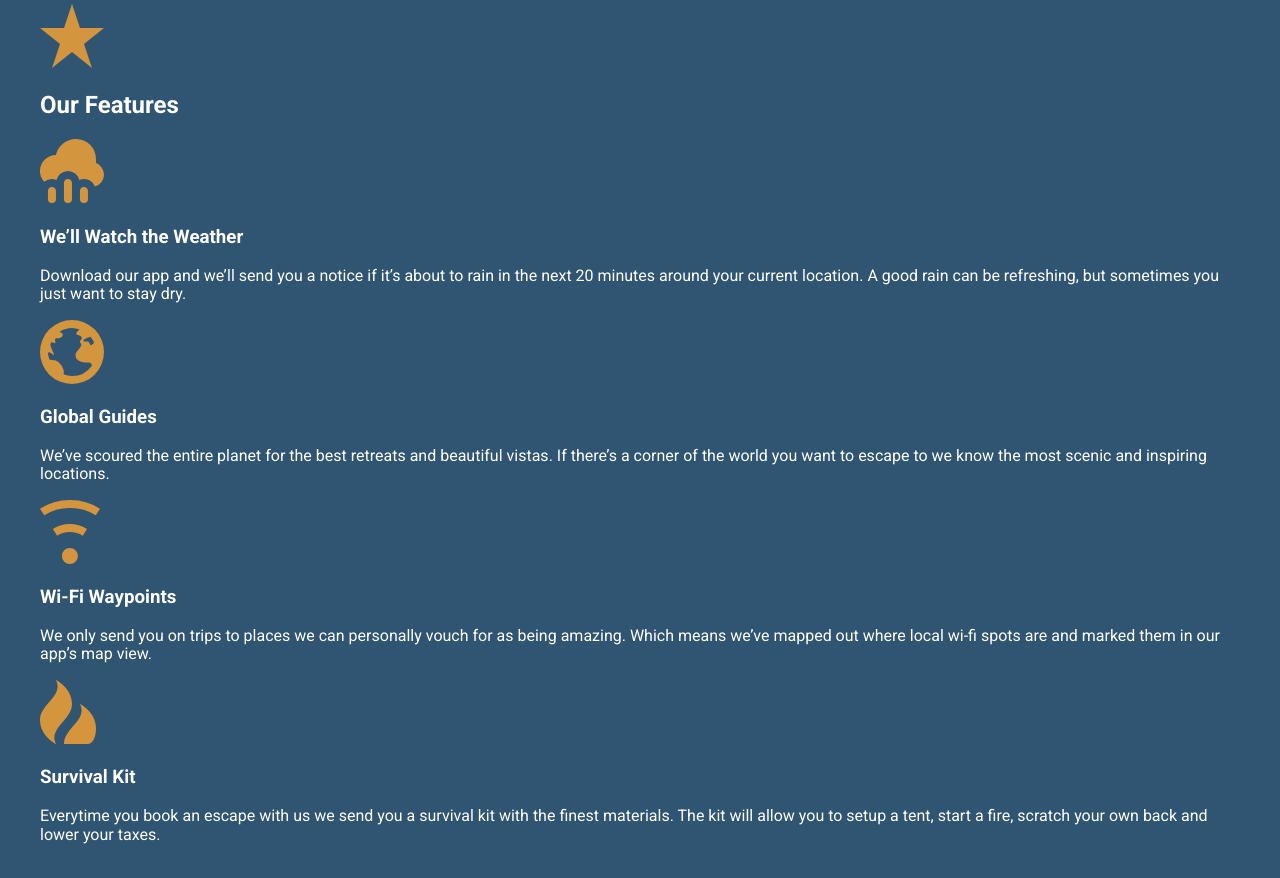
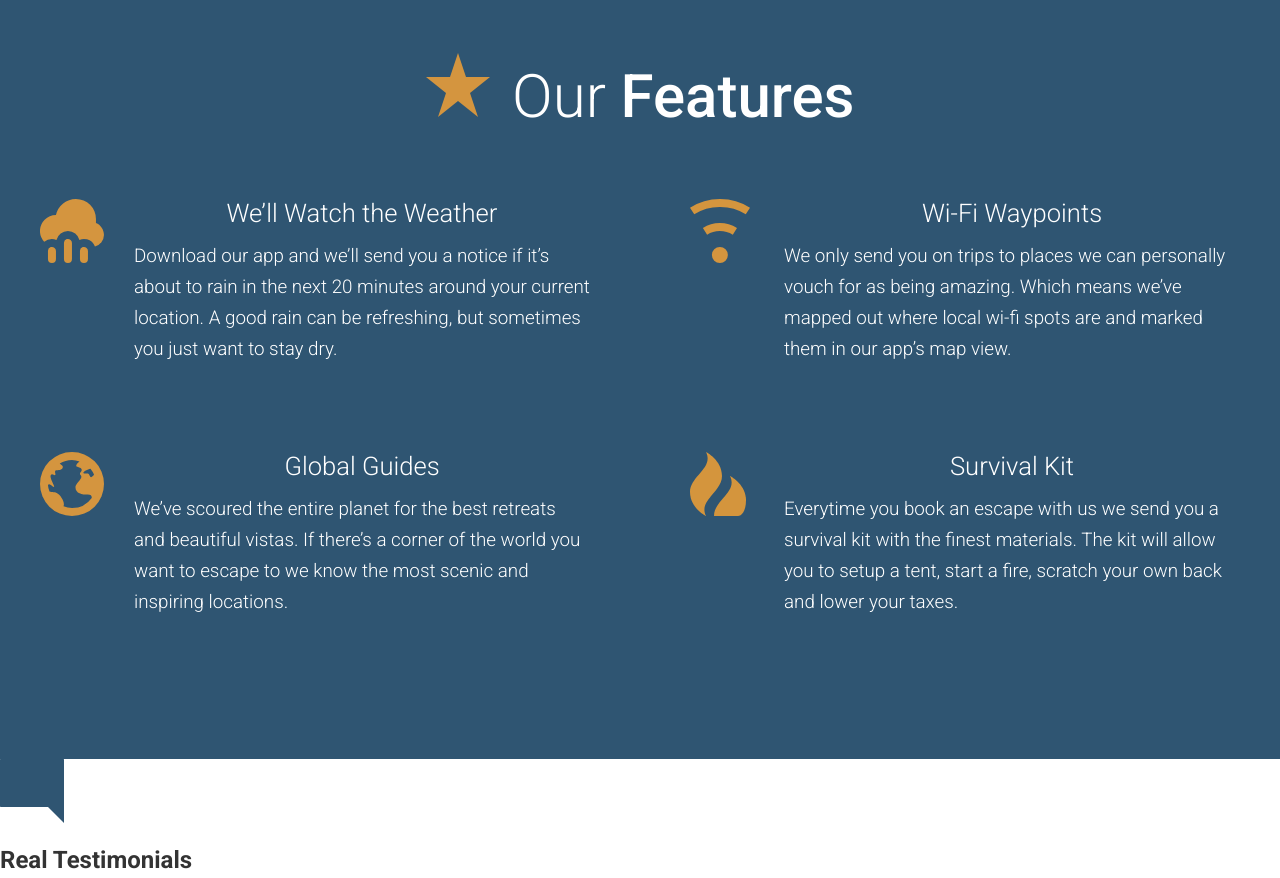
Before and after one commit to EFI131/travel-site, a website: page app/index.html in a window 1280 px wide. Shown: the part 2298-3176 px from the top of the page. Drawn offline with Linux system fonts and the light colour scheme.

Commit message:
commited our-features section

```diff
--- a/app/assets/styles/modules/_btn.css
+++ b/app/assets/styles/modules/_btn.css
@@ -2,7 +2,7 @@
   background-color: $mainBlue;
   color: #fff;
   text-decoration: none;
-    padding: .75rem 1.2rem;
+  padding: 0.75rem 1.2rem;
   display: inline-block;
 
   &--orange {
--- /dev/null
+++ b/app/assets/styles/modules/_feature-item.css
@@ -0,0 +1,32 @@
+.feature-item {
+    position: relative;
+    padding-bottom: 2.5rem;
+
+    @mixin atSmall {
+        padding-left: 94px;
+    }
+
+    &__icon {
+        display: block;
+        margin: 0 auto;
+
+        @mixin atSmall {
+            position: absolute;
+            left: 0;
+        }
+    }
+
+    &__title {
+        font-size: 1.6rem;
+        font-weight: 300;
+        margin-top: .7em;
+        margin-bottom: .8rem;
+        text-align: center;
+
+        @atSmall {
+            text-align: center;
+            margin-top: 1em;
+            font-size: 1.875rem;
+        }
+    }
+}
--- a/app/assets/styles/modules/_generic-content-container.css
+++ b/app/assets/styles/modules/_generic-content-container.css
@@ -1,8 +1,8 @@
 .generic-content-container {
   p {
     line-height: 1.65;
-    margin: 1.8rem 0;
-    font-weight: 375;
+    margin: 0 0 1.8rem 0;
+    font-weight: 300;
 
     @mixin atSmall {
       font-size: 1.175rem;
--- a/app/assets/styles/modules/_row.css
+++ b/app/assets/styles/modules/_row.css
@@ -5,8 +5,16 @@
         margin-right: -65px;
     }
 
+    &--gutters-large {
+        margin-right: -100px;
+    }
+
     &--gutters>div {
         padding-right: 65px;
+    }
+
+    &--gutters-large>div {
+        padding-right: 100px;
     }
 
     &__b-margin-until-medium {
@@ -28,6 +36,11 @@
             width: 37%;
         }
 
+        &__medium-6 {
+            float: left;
+            width: 50%;
+        }
+
         &__medium-8 {
             float: left;
             width: 66.66%;
--- /dev/null
+++ b/app/assets/styles/modules/_section-title.css
@@ -0,0 +1,27 @@
+.section-title {
+  font-size: 2.55rem;
+  font-weight: 300;
+  text-align: center;
+
+  @mixin atSmall {
+    font-size: 3.75rem;
+  }
+
+  strong {
+    font-weight: 500;
+  }
+
+  &__icon {
+    display: block;
+    margin-left: auto;
+    margin-right: auto;
+    margin-bottom: 0.6rem;
+
+    @mixin atSmall {
+      margin-bottom: 0;
+      margin-right: 0.5rem;
+      margin-left: 0;
+      display: inline-block;
+    }
+  }
+}
--- a/app/assets/styles/styles.css
+++ b/app/assets/styles/styles.css
@@ -14,3 +14,5 @@
 @import "modules/_headline";
 @import "modules/_row";
 @import "modules/_generic-content-container";
+@import "modules/_section-title";
+@import "modules/_feature-item";
--- a/app/index.html
+++ b/app/index.html
@@ -109,33 +109,62 @@
             <!-- Row End-->
         </div>
     </div>
+
+
+    <!-- Our Features -->
     <div id="features" class="page-section page-section--blue">
         <div class="wrapper">
-            <img src="assets/images/icons/star.svg">
-            <h2>Our Features</h2>
 
-            <img src="assets/images/icons/rain.svg">
-            <h3>We&rsquo;ll Watch the Weather</h3>
-            <p>Download our app and we&rsquo;ll send you a notice if it&rsquo;s about to rain in the next 20 minutes
-                around
-                your current location. A good rain can be refreshing, but sometimes you just want to stay dry.</p>
+            <h2 class="section-title">
+                <img class="section-title__icon" src="assets/images/icons/star.svg">
+                Our <strong> Features</strong>
+            </h2>
 
-            <img src="assets/images/icons/globe.svg">
-            <h3>Global Guides</h3>
-            <p>We&rsquo;ve scoured the entire planet for the best retreats and beautiful vistas. If there&rsquo;s a
-                corner
-                of the world you want to escape to we know the most scenic and inspiring locations.</p>
+            <div class="row row--gutters-large generic-content-container">
+                <!-- Col 1 -->
+                <div class="row__medium-6">
+                    <!-- Item 1-->
+                    <div class="feature-item">
+                        <img class="feature-item__icon" src="assets/images/icons/rain.svg">
+                        <h3 class="feature-item__title">We&rsquo;ll Watch the Weather</h3>
+                        <p>Download our app and we&rsquo;ll send you a notice if it&rsquo;s about to rain in the next
+                            20
+                            minutes
+                            around
+                            your current location. A good rain can be refreshing, but sometimes you just want to stay
+                            dry.</p>
+                    </div>
+                    <!-- Item 2-->
+                    <div class="feature-item">
+                        <img class="feature-item__icon" src="assets/images/icons/globe.svg">
+                        <h3 class="feature-item__title">Global Guides</h3>
+                        <p>We&rsquo;ve scoured the entire planet for the best retreats and beautiful vistas. If
+                            there&rsquo;s a
+                            corner
+                            of the world you want to escape to we know the most scenic and inspiring locations.</p>
+                    </div>
 
-            <img src="assets/images/icons/wifi.svg">
-            <h3>Wi-Fi Waypoints</h3>
-            <p>We only send you on trips to places we can personally vouch for as being amazing. Which means
-                we&rsquo;ve
-                mapped out where local wi-fi spots are and marked them in our app&rsquo;s map view.</p>
-
-            <img src="assets/images/icons/fire.svg">
-            <h3>Survival Kit</h3>
-            <p>Everytime you book an escape with us we send you a survival kit with the finest materials. The kit will
-                allow you to setup a tent, start a fire, scratch your own back and lower your taxes.</p>
+                </div>
+                <!-- Col 2 -->
+                <div class="row__medium-6">
+                    <!-- Item 3-->
+                    <div class="feature-item">
+                        <img class="feature-item__icon" src="assets/images/icons/wifi.svg">
+                        <h3 class="feature-item__title">Wi-Fi Waypoints</h3>
+                        <p>We only send you on trips to places we can personally vouch for as being amazing. Which
+                            means we&rsquo;ve mapped out where local wi-fi spots are and marked them in our app&rsquo;s
+                            map view.</p>
+                    </div>
+                    <!-- Item 4-->
+                    <div class="feature-item">
+                        <img class="feature-item__icon" src="assets/images/icons/fire.svg">
+                        <h3 class="feature-item__title">Survival Kit</h3>
+                        <p>Everytime you book an escape with us we send you a survival kit with the finest materials.
+                            The kit will allow you to setup a tent, start a fire, scratch your own back and lower your
+                            taxes.</p>
+                    </div>
+                </div>
+            </div>
         </div>
     </div>
 
@@ -147,28 +176,33 @@
         <h3>Jane Doe</h3>
         <h3>9 Time Escaper</h3>
         <p>&ldquo;Duis aute irure dolor in reprehenderit in voluptate velit esse cillum dolore eu fugiat nulla
-            pariatur. Excepteur sint occaecat cupidatat non proident, sunt in culpa qui officia deserunt mollit anim id
-            est laborum. Lorem ipsum dolor sit amet, consectetur adipisicing elit, sed do eiusmod tempor incididunt ut
+            pariatur. Excepteur sint occaecat cupidatat non proident, sunt in culpa qui officia deserunt mollit
+            anim id
+            est laborum. Lorem ipsum dolor sit amet, consectetur adipisicing elit, sed do eiusmod tempor incididunt
+            ut
             labore et dolore magna aliqua.&rdquo;</p>
 
         <img src="assets/images/testimonial-john.jpg">
         <h3>John Smith</h3>
         <h3>4 Time Escaper</h3>
         <p>&ldquo;Duis aute irure dolor in reprehenderit in voluptate velit esse cillum dolore eu fugiat nulla
-            pariatur. Excepteur sint occaecat cupidatat non proident, sunt in culpa qui officia deserunt mollit anim id
+            pariatur. Excepteur sint occaecat cupidatat non proident, sunt in culpa qui officia deserunt mollit
+            anim id
             est laborum. Lorem ipsum dolor sit amet, consectetur.&rdquo;</p>
 
         <img src="assets/images/testimonial-cat.jpg">
         <h3>Cat McKitty</h3>
         <h3>6 Time Escaper</h3>
         <p>&ldquo;Duis aute irure dolor in reprehenderit in voluptate velit esse cillum dolore eu fugiat nulla
-            pariatur. Excepteur sint occaecat cupidatat non proident, sunt in culpa qui officia deserunt mollit anim id
+            pariatur. Excepteur sint occaecat cupidatat non proident, sunt in culpa qui officia deserunt mollit
+            anim id
             est laborum. Lorem ipsum dolor sit amet, consectetur adipisicing elit, sed do eiusmod tempor incididunt
             ut.&rdquo;</p>
     </div>
 
     <footer>
-        <p>Copyright &copy; 2018 Clear View Escapes. All rights reserved. <a href="#" class="btn btn--orange">Get in
+        <p>Copyright &copy; 2018 Clear View Escapes. All rights reserved. <a href="#" class="btn btn--orange">Get
+                in
                 Touch</a></p>
     </footer>
 </body>
--- a/app/temp/styles/styles.css
+++ b/app/temp/styles/styles.css
@@ -345,7 +345,7 @@ a {
   background-color: #2f5572;
   color: #fff;
   text-decoration: none;
-    padding: .75rem 1.2rem;
+  padding: 0.75rem 1.2rem;
   display: inline-block;
 }
 .btn--orange {
@@ -445,8 +445,14 @@ a {
 .row--gutters {
         margin-right: -65px;
     }
+.row--gutters-large {
+        margin-right: -100px;
+    }
 .row--gutters>div {
         padding-right: 65px;
+    }
+.row--gutters-large>div {
+        padding-right: 100px;
     }
 .row__b-margin-until-medium {
         margin-bottom: 1rem;
@@ -466,6 +472,11 @@ a {
             width: 37%;
         }
 
+        .row__medium-6 {
+            float: left;
+            width: 50%;
+        }
+
         .row__medium-8 {
             float: left;
             width: 66.66%;
@@ -477,8 +488,8 @@ a {
     }
 .generic-content-container p {
     line-height: 1.65;
-    margin: 1.8rem 0;
-    font-weight: 375;
+    margin: 0 0 1.8rem 0;
+    font-weight: 300;
   }
 @media (min-width: 530px) {
 .generic-content-container p {
@@ -488,3 +499,62 @@ a {
 .generic-content-container p a {
     font-weight: 700;
   }
+.section-title {
+  font-size: 2.55rem;
+  font-weight: 300;
+  text-align: center;
+}
+@media (min-width: 530px) {
+.section-title {
+    font-size: 3.75rem
+}
+    }
+.section-title strong {
+    font-weight: 500;
+  }
+.section-title__icon {
+    display: block;
+    margin-left: auto;
+    margin-right: auto;
+    margin-bottom: 0.6rem;
+  }
+@media (min-width: 530px) {
+.section-title__icon {
+      margin-bottom: 0;
+      margin-right: 0.5rem;
+      margin-left: 0;
+      display: inline-block
+  }
+    }
+.feature-item {
+    position: relative;
+    padding-bottom: 2.5rem;
+}
+@media (min-width: 530px) {
+.feature-item {
+        padding-left: 94px
+}
+    }
+.feature-item__icon {
+        display: block;
+        margin: 0 auto;
+    }
+@media (min-width: 530px) {
+.feature-item__icon {
+            position: absolute;
+            left: 0
+    }
+    }
+.feature-item__title {
+        font-size: 1.6rem;
+        font-weight: 300;
+        margin-top: .7em;
+        margin-bottom: .8rem;
+        text-align: center;
+
+        @atSmall {
+            text-align: center;
+            margin-top: 1em;
+            font-size: 1.875rem;
+        }
+    }
```
Also changed, not shown: gulp/tasks/styles.js (+2 -5 lines), gulp/tasks/watch.js (+26 -9 lines), gulp/tasks/browsersync.js (deleted), 2 other files. Lines whose indentation alone changed are shown as unchanged.
